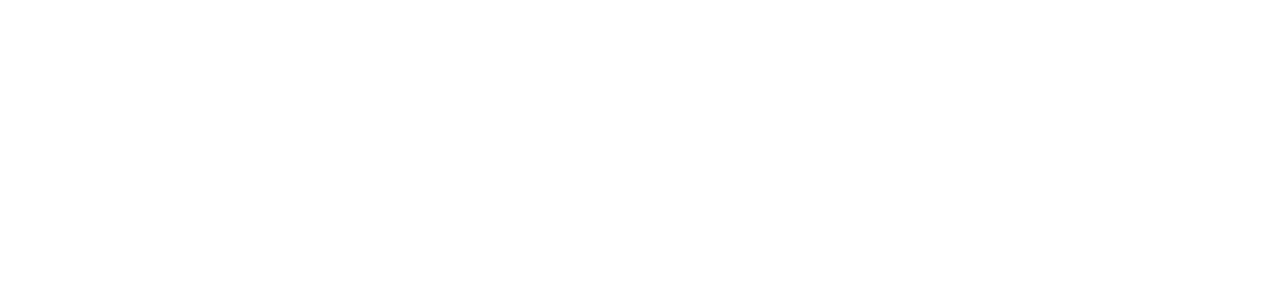
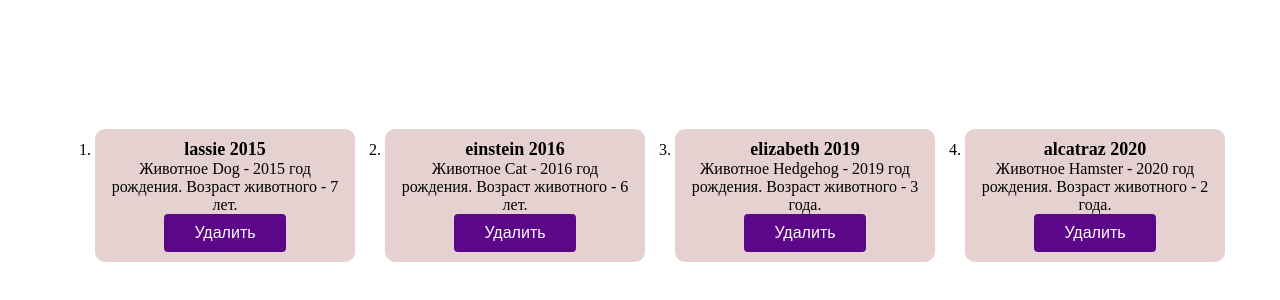
Before and after one commit to Saniokkk/weekend-practice, a plain HTML site: page index.html in a window 1280 px wide. Drawn offline with Linux system fonts and the light colour scheme.

Commit message:
completed task

```diff
--- /dev/null
+++ b/css/styles.css
@@ -0,0 +1,81 @@
+body {
+  padding: 90px 0;
+}
+p,
+h1,
+h2,
+h3,
+h4,
+h5,
+h6 {
+  margin: 0;
+}
+
+ul {
+  margin: 0;
+  padding: 0;
+}
+
+img {
+  display: block;
+  max-width: 100%;
+  height: auto;
+}
+
+.list {
+  list-style: none;
+}
+
+.link {
+  text-decoration: none;
+}
+.visually-hidden {
+  position: absolute;
+  white-space: nowrap;
+  width: 1px;
+  height: 1px;
+  overflow: hidden;
+  border: 0;
+  padding: 0;
+  clip: rect(0 0 0 0);
+  clip-path: inset(50%);
+  margin: -1px;
+}
+.is-hidden {
+  visibility: hidden;
+  opacity: 0;
+  pointer-events: none;
+}
+
+.container {
+  width: 1200px;
+  margin: 0 auto;
+  padding: 0 15px;
+}
+
+.pets {
+  display: flex;
+}
+
+.petCard {
+  flex-basis: calc(100% / 4 - 30px);
+  background-color: rgb(230, 209, 209);
+  margin: 15px;
+  text-align: center;
+  padding: 10px;
+  border-radius: 10px;
+}
+
+h2 {
+  font-size: 18px;
+}
+
+button {
+  background: #5c068a;
+  color: #fff;
+  padding: 10px 30px;
+  border: 0;
+  font-size: 16px;
+  cursor: pointer;
+  border-radius: 4px;
+}
--- a/index.html
+++ b/index.html
@@ -5,12 +5,16 @@
     <meta http-equiv="X-UA-Compatible" content="IE=edge">
     <meta name="viewport" content="width=device-width, initial-scale=1.0">
     <title>Document</title>
+    <link rel="stylesheet" href="./css/styles.css">
 </head>
 <body>
+    <div class="container"></div>
     <!-- <script src="./mod-1-2.js" type="module"></script> -->
         <!-- <script src="./mod-3-4.js" type="module"></script> -->
          <!-- <script src="./mod-test-4.js" type="module"></script> -->
-        <script src="./fibonacci.js" type="module"></script>
+        <!-- <script src="./fibonacci.js" type="module"></script> -->
+        <script src="./mod-6-task-1.js" type="module"></script>
+
 
 </body>
 </html>
--- /dev/null
+++ b/mod-6-task-1.js
@@ -0,0 +1,61 @@
+// Создать функцию generatePetCard,
+// которая принимает 3 аргумента: kind, year, name
+// Функция должна возвращать разметку HTML:
+// <li class="petCard">
+//   <h2>Name Year</h2>
+//   <p>Животное  Kind - Year год рождения. Возраст животного - Years лет.</p>
+// </li>
+// высчитать возраст животного и если старше 4 лет добавляем "лет" иначе добавлеем "года"
+// Создать новый нумерованный список с классом pets
+// Создать 4 карточки для животных, используя функцию generatePetCard
+// Поместить эти 4 карточки внутрь списка с классом pets
+
+// Поместить список c классом pets на страницу DOM -  в DIV с классом container
+
+// Добавить кнопку Удалить на каждую карточку животного
+
+// При клике на кнопку - удалять карточку из структуры DOM
+// 1. Выбрать все кнопки
+
+// 2. Создать функцию удаления
+
+// 3. Использовать цикл - чтобы повесить обработчик события на каждую кнопку
+
+const petsList = [
+  { kind: "Dog", year: 2015, name: "lassie" },
+  { kind: "Cat", year: 2016, name: "einstein" },
+  { kind: "Hedgehog", year: 2019, name: "elizabeth" },
+  { kind: "Hamster", year: 2020, name: "alcatraz" },
+];
+
+function generatePetCard({ kind, year, name }) {
+  const currentDate = new Date();
+  const currentYear = currentDate.getFullYear();
+  const age = currentYear - year;
+  return `<li class="petCard">
+   <h2>${name} ${year}</h2>
+   <p>Животное  ${kind} - ${year} год рождения. Возраст животного - ${age} ${
+    age > 4 ? "лет" : "года"
+  }.</p>
+  <button type="button">Удалить</button>
+</li>`;
+}
+
+const cardsList = document.createElement("ol");
+cardsList.classList.add("pets");
+
+// const cards = petsList.map(generatePetCard).join("");
+const cards = petsList.reduce((acc, item) => acc + generatePetCard(item), "");
+const containerRef = document.querySelector(".container");
+
+cardsList.insertAdjacentHTML("beforeend", cards);
+containerRef.append(cardsList);
+const buttonsRef = document.querySelectorAll("button");
+buttonsRef.forEach((button) =>
+  button.addEventListener("click", onRemoveBtnClick)
+);
+
+function onRemoveBtnClick(event) {
+  const currentBtn = event.currentTarget;
+  currentBtn.closest(".petCard").remove();
+}
```
